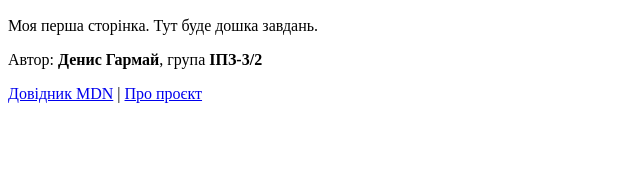
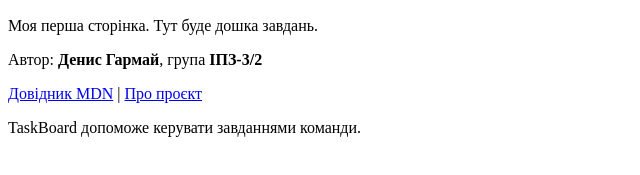
Before and after one commit to harmaidoipz24-gif/web, a plain HTML site: page index.html in a window 1280 px wide. Shown: the part 295-470 px from the top of the page, without its empty margins (0-640 px from the left). Drawn offline with Linux system fonts and the light colour scheme.

Commit message:
Додати опис проєкту на головну

```diff
--- a/index.html
+++ b/index.html
@@ -12,6 +12,8 @@
     <p>
         <a href="https://developer.mozilla.org/uk/">Довідник MDN</a> |
         <a href="about.html">Про проєкт</a>
+
     </p>
+    <p>TaskBoard допоможе керувати завданнями команди.</p>
 </body>
 </html>
```
